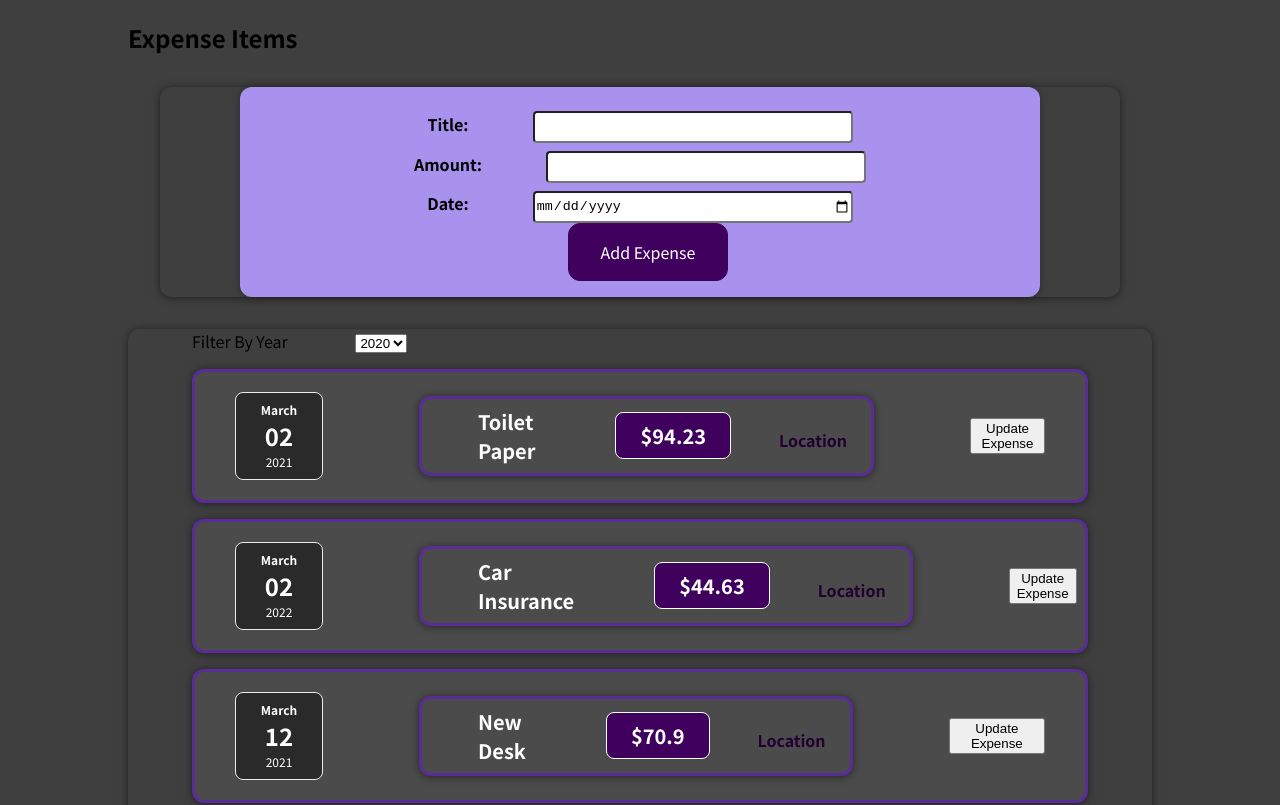
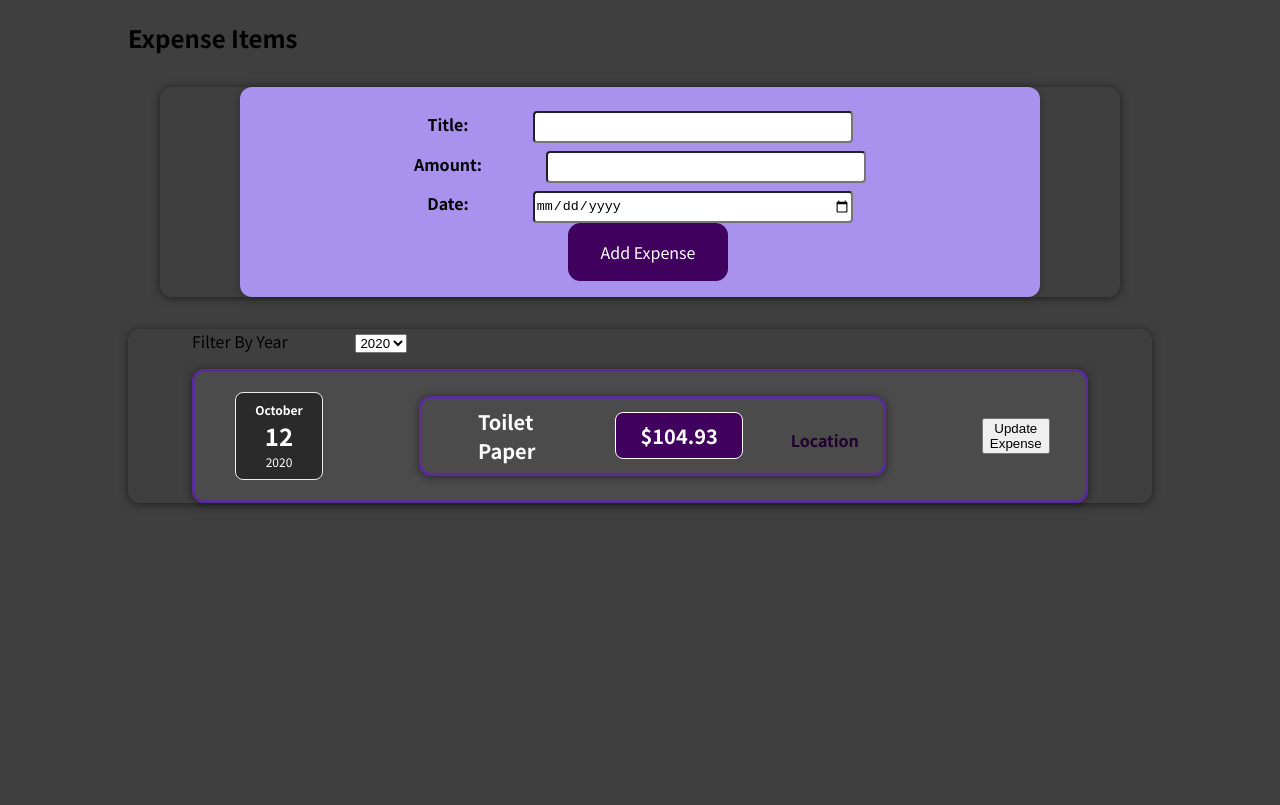
Before and after one commit to saidulixlam/ExpenseReact, a React (Create React App) app in the folder 01-starting-setup/: page / in a window 1280 px wide. Shown: the top 805 px of the page. Built offline with nearby package versions, Linux system fonts and the light colour scheme.

Commit message:
Adding filter by year

```diff
--- a/01-starting-setup/src/App.js
+++ b/01-starting-setup/src/App.js
@@ -23,6 +23,19 @@ function App() {
   const filterFunction = (selectedYear) => {
     setFilteredYear(selectedYear);
   }
+  const filterItems=items.filter(item=>{
+    return item.date.getFullYear().toString()===filteredYear;
+  });
+
+  let expenseContent=<p>no items here...</p>;
+  if(filterItems.length > 0){
+    expenseContent=filterItems.map((item) => (
+      <ExpenseItem
+        expense={item}
+        key={item.id}
+      />
+    ))
+  };
   return (
     <div>
       <h2>Expense Items </h2>
@@ -30,12 +43,7 @@ function App() {
       <NewExpense onAddexpense={newExpenseAdder} />
       <Card>
         <ExpensesFilter onChangeFilter={filterFunction} selected={filteredYear} />
-        {items.map((item) => (
-          <ExpenseItem
-            expense={item}
-            key={item.id}
-          />
-        ))}
+        {expenseContent}
       </Card>
     </div>
   );
```
